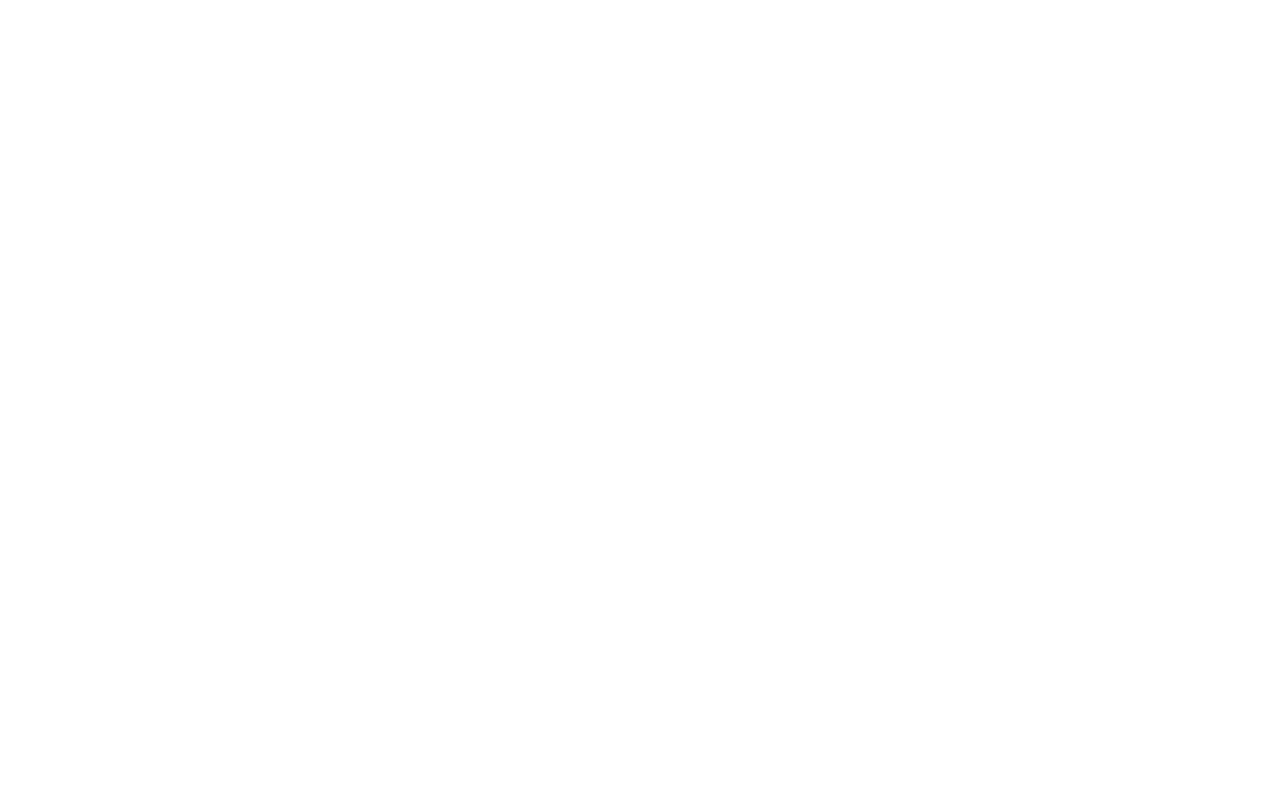
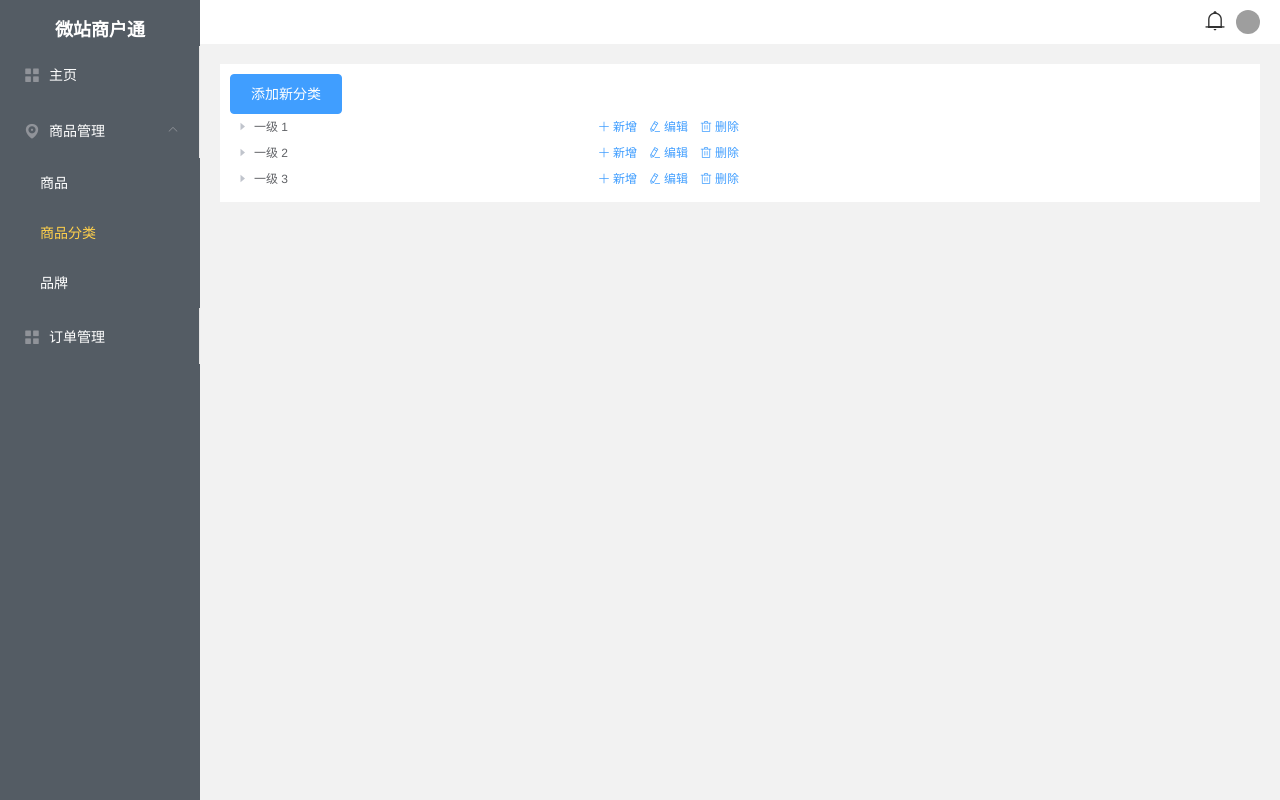
Before and after one commit to tracy-yang/graduationClient, a Vue app: page /#/commodity/category in a window 1280 px wide. Built offline with nearby package versions, Linux system fonts and the light colour scheme; grey boxes are pictures that could not be loaded.

Commit message:
更新路由，新增商品分类页面

```diff
--- a/src/components/HelloWorld.vue
+++ b/src/components/HelloWorld.vue
@@ -1,5 +1,7 @@
 <template>
- 	<div class="hello"></div>
+ 	<div class="hello">
+		 这是helloworld页面
+	 </div>
 </template>
 
 <script>
--- a/src/router/index.js
+++ b/src/router/index.js
@@ -4,7 +4,9 @@
 import HelloWorld from '@/components/HelloWorld'
 import Login from '@/views/login/login'
 
-import Commodity from '@/views/commodity/index.vue'
+import Commodity from '@/views/commodity/Index.vue'
+import Category from '@/views/commodity/Category.vue'
+
 
 Vue.use(Router)
 
@@ -12,34 +14,64 @@
 	routes: [
 		{
 			path: '/',
-			redirect: '/commodity',
+			redirect: '/home',
+			name: '',
+			hidden: true
+		},
+		{
+			path: '/home',
+			redirect: '/home/index',
 			name: '主页',
+			icon: '',
 			component: Layout,
 			children: [
 				{
-					path: '/home',
+					path: 'index',
 					name: 'HelloWorld',
 					component: HelloWorld,
+					hidden: true
 				}
 			]
 		},
 		{
-			path: '/login',
-			name: 'login',
-			component: Login
-		},
-		{
 			path: '/commodity',
-			redirect: '/commodity/list',
-			name: '商品',
+			redirect: '/commodity/index',
+			icon: '',
+			name: '商品管理',
 			component: Layout,
 			children: [
 				{
-					path: '/list',
-					name: '待审核',
+					path: 'index',
+					name: '商品',
+					component: Commodity,
+				},
+				{
+					path: 'category',
+					name: '商品分类',
+					component: Category,
+				},
+				{
+					path: 'brand',
+					name: '品牌',
 					component: Commodity,
 				}
 			]
+		},
+		{
+			path: '/order',
+			redirect: '/order/all',
+			icon: '',
+			name: '订单管理',
+			component: Layout,
+			children: [
+				{
+					path: 'index',
+					name: '待审核',
+					component: Commodity,
+					hidden: true
+				}
+			]
 		}
+
 	]
 })
--- /dev/null
+++ b/src/views/commodity/Category.vue
@@ -0,0 +1,140 @@
+<template>
+    <div>
+        <el-button type="primary" @click="showDilaog">添加新分类</el-button>
+        <el-row>
+            <el-col :span="12">
+                <el-tree :data="treeData" node-key="id">
+                    <div class="tree-node-wrapper" slot-scope="{ node, data }">
+                        <span>{{ node.label }}</span>
+                        <span>
+                            <el-button type="text" size="mini"  @click.stop="() => append(data)" class="el-icon-plus" v-if="node.level === 1"> 新增 </el-button>
+                            <el-button type="text" size="mini"  @click.stop="() => edit(node, data)" class="el-icon-edit"> 编辑 </el-button>
+                            <el-button type="text" size="mini"  @click.stop="() => remove(node, data)" class="el-icon-delete"> 删除 </el-button>
+                        </span>
+                    </div>
+                </el-tree>
+            </el-col>
+        </el-row>
+
+        <div v-if="dialogVisible">
+            <el-dialog :title="isEdit?'编辑':'新增'" :visible.sync="dialogVisible" width="50%">
+                <el-form :model="form" ref="form" :rules="rules" label-width="80px">
+                    <el-form-item label="名称" prop="name">
+                        <el-input v-model="form.name" placeholder="请输入名称" maxlength="30"></el-input>
+                    </el-form-item>
+                </el-form>
+                <span slot="footer" class="dialog-footer">
+                    <el-button @click="cancel('form')">取 消</el-button>
+                    <el-button type="primary" @click="submit('form')">确 定</el-button>
+                </span>
+            </el-dialog>
+        </div>
+    </div>
+</template>
+
+<script>
+export default {
+    data(){
+        return {
+            // treeData:[],
+            dialogVisible:false,
+            isEdit:false,
+            form:{
+                name:''
+            },
+            rules:{
+                name:[
+                    { required:true,message:'请输入名称',trigger:'blur'}
+                ]
+            },
+            treeData: [{
+                label: '一级 1',
+                children: [{
+                    label: '二级 1-1',
+
+                }]
+                }, {
+                label: '一级 2',
+                children: [{
+                    label: '二级 2-1',
+                    children: [{
+                    label: '三级 2-1-1'
+                    }]
+                }, {
+                    label: '二级 2-2',
+                    children: [{
+                    label: '三级 2-2-1'
+                    }]
+                }]
+                }, {
+                label: '一级 3',
+                children: [{
+                    label: '二级 3-1',
+                    children: [{
+                    label: '三级 3-1-1'
+                    }]
+                }, {
+                    label: '二级 3-2',
+                    children: [{
+                    label: '三级 3-2-1'
+                    }]
+                }]
+                }],
+        }
+    },
+    methods:{
+        append(data){
+            this.showDilaog();
+        },
+
+        edit(node,data){
+            console.log(node,data,3333)
+            this.showDilaog();
+            this.isEdit = true;
+            this.form.name = data.label;
+        },
+
+        remove(node,data){
+            this.$confirm('是否确认删除该分类?', '提示', {
+                confirmButtonText: '确定',
+                cancelButtonText: '取消',
+                type: 'warning'
+            }).then(()=>{
+
+            })
+        },
+
+        showDilaog(){
+            this.isEdit = false;
+            this.dialogVisible = true;
+
+        },
+
+        cancel(formName){
+            this.$refs[formName].resetFields();
+            this.dialogVisible = false;
+        },
+
+        submit(formName){
+            this.$refs[formName].validate(valid=>{
+                if(valid){
+
+                }
+            })
+        }
+    }
+
+}
+</script>
+
+<style lang="scss" scoped>
+.tree-node-wrapper{
+    width: 100%;
+    display: flex;
+    justify-content: space-between;
+
+    span:first-of-type{
+        line-height: 28px;
+    }
+}
+</style>
--- /dev/null
+++ b/src/views/layout/Breadcrumb.vue
@@ -0,0 +1,20 @@
+<template>
+    <el-breadcrumb separator-class="el-icon-arrow-right">
+        <el-breadcrumb-item :to="{ path: '/' }" v-for="(item,index) in Router" :key="index">{{item.name}}</el-breadcrumb-item>
+    </el-breadcrumb>
+</template>
+
+<script>
+import Router from '@/router/index'
+export default {
+    data(){
+        return {
+
+        }
+    }
+}
+</script>
+
+<style lang="scss" scoped>
+
+</style>
--- a/src/views/layout/sideBar.vue
+++ b/src/views/layout/sideBar.vue
@@ -1,21 +1,29 @@
 <template>
     <div>
         <h3>微站商户通</h3>
-        <el-menu :default-active="activeIndex" class="el-menu-vertical-demo" background-color="#545c64" text-color="#fff" active-text-color="#ffd04b" unique-opened @open="openMenu">
-            <template v-for="(item,index) in menuList">
-                <template v-if="!item.children || !item.children.length">
-                    <el-menu-item  :index="index + ''" :key="index">
+        <el-menu :default-active="$route.path" class="el-menu-vertical-demo" background-color="#545c64" text-color="#fff" active-text-color="#ffd04b" unique-opened router>
+            <template v-for="(item,menuIndex) in menuList">
+                <template v-if="!item.children || !item.children.length ">
+                    <el-menu-item :index="item.path" :key="item.name" v-if="!item.hidden">
+                        <i class="el-icon-menu"></i>
+                        <span slot="title">{{item.name}}</span>
+                    </el-menu-item>
+                </template>
+                <template v-else-if="item.children.length == 1 && item.children[0].hidden">
+                    <el-menu-item  :index="item.path + '/' + item.children[0].path" :key="item.name" :route="item.path">
                         <i class="el-icon-menu"></i>
                         <span slot="title">{{item.name}}</span>
                     </el-menu-item>
                 </template>
                 <template v-else>
-                    <el-submenu :index="index + ''"  :key="index">
+                    <el-submenu :key="item.name" :index="item.path">
                         <template slot="title">
                             <i class="el-icon-location"></i>
                             <span>{{item.name}}</span>
                         </template>
-                        <el-menu-item v-for="(sub,subIndex) in item.children" :key="subIndex">{{sub.name}}</el-menu-item>
+                        <template v-for="(sub,subIndex) in item.children">
+                            <el-menu-item  :key="subIndex" :index="item.path + '/' + sub.path" v-if="!sub.hidden">{{sub.name}}</el-menu-item>
+                        </template>
                     </el-submenu>
                 </template>
             </template>
@@ -24,73 +32,72 @@
 </template>
 
 <script>
+import router from '../../router/index'
+
 export default {
     data(){
         return {
             activeIndex:'0',
-            menuList:[
+            treeData:[
                 {
-                    name:'商品管理',
+                    id:12,
+                    parentId:1,
+                    name:'第二个子节点'
                 },
                 {
-                    name:'客户管理',
-                    children:[
-                        {
-                            name:'客户列表',
-                        },
-                    ]
+                    id:1,
+                    name:'第一个parent',
                 },
-                {
-                    name:'订单管理',
-                    children:[
-                        {
-                            name:'全部订单',
-                        },
-                        {
-                            name:'退款申请',
-                        },
-                        {
-                            name:'退款完成',
-                        },
-                    ]
+                 {
+                    id:11,
+                    parentId:1,
+                    name:'第一个子节点'
                 },
-                {
-                    name:'商户管理',
-                    children:[
-                        {
-                            name:'入驻中',
-                        },
-                        {
-                            name:'暂停中',
-                        },
-                        {
-                            name:'商户分类',
-                        },
-                        {
-                            name:'商户等级',
-                        },
-                        {
-                            name:'基础设置',
-                        },
-                    ]
-                },
-                {
-                    name:'统计',
-                    children:[
-                        {
-                            name:'销售统计',
-                        },
-                        {
-                            name:'消费排行',
-                        },
-                    ]
-                },
-            ],
+
+            ]
         }
+
+    },
+    created(){
+        this.showRouter();
+        // this.processTreeData();
     },
     methods:{
-        openMenu(){
+        // 显示所有路由
+        showRouter () {
+            this.menuList = router.options.routes
+        },
 
+        toDetail(route){
+            console.log(route)
+            this.$router.push({path:'/commodity/index'})
+        },
+
+        processTreeData(){
+            let result = [];
+            for(let i = 0, len = this.treeData.length; i < len ; i++){
+                let item = this.treeData[i];
+                if(!item.parentId){
+                    result[item.id] = item;
+                }
+            }
+            this.treeData.forEach(item =>{
+                if(result.some(sub => sub.id == item.parentId)){
+                    if(!result[item.parentId]['children']){
+                        result[item.parentId]['children'] = [item]
+                    }else{
+                        result[item.parentId]['children'].push(item)
+                    }
+
+                }
+            })
+
+        },
+
+        _sort(property){
+            return (a,b)=>{
+                return a[property] - b[property];
+            }
         }
     }
 
```
Also changed, not shown: src/views/commodity/index.vue (+12 -0 lines), src/views/layout.vue (+3 -6 lines).
